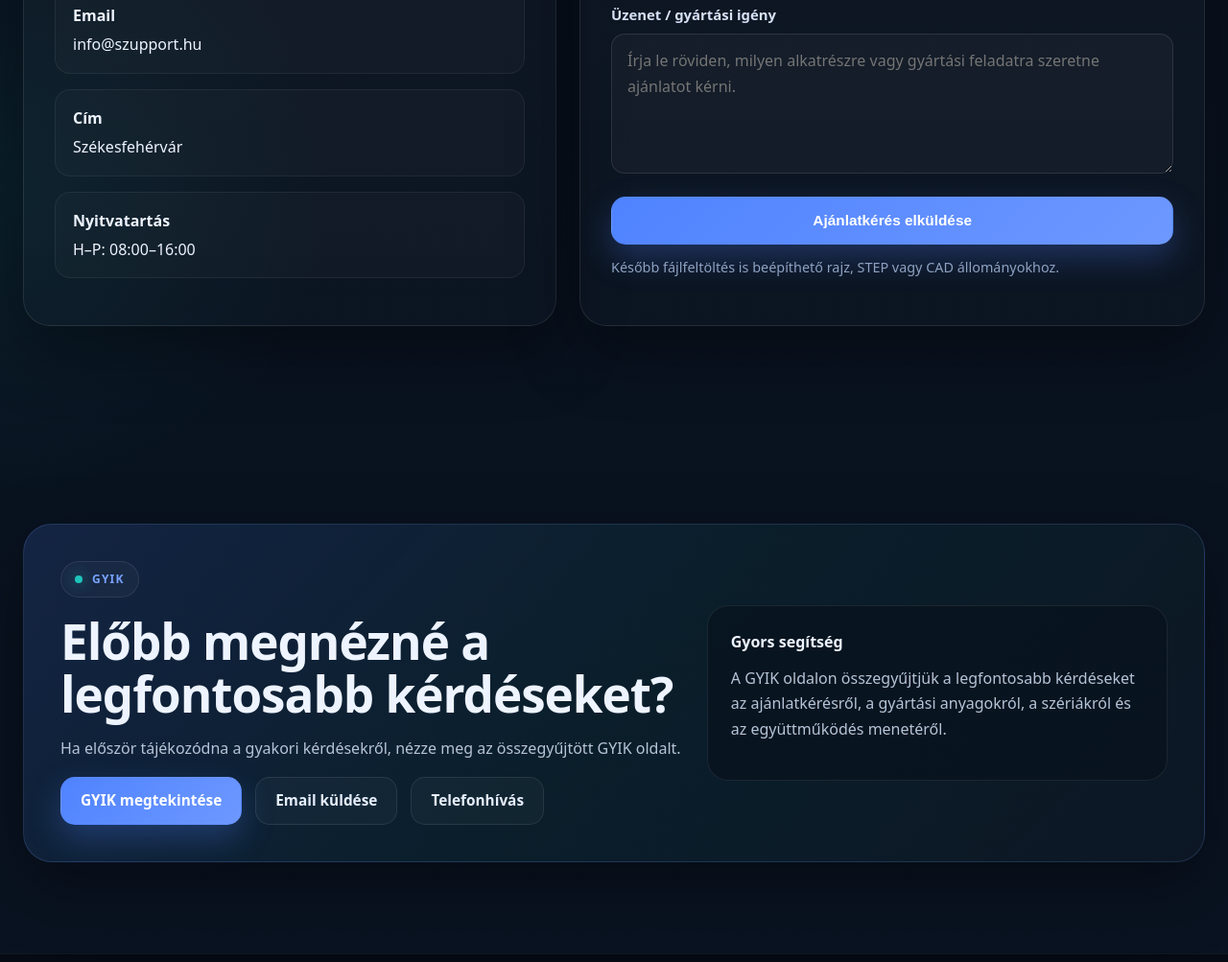
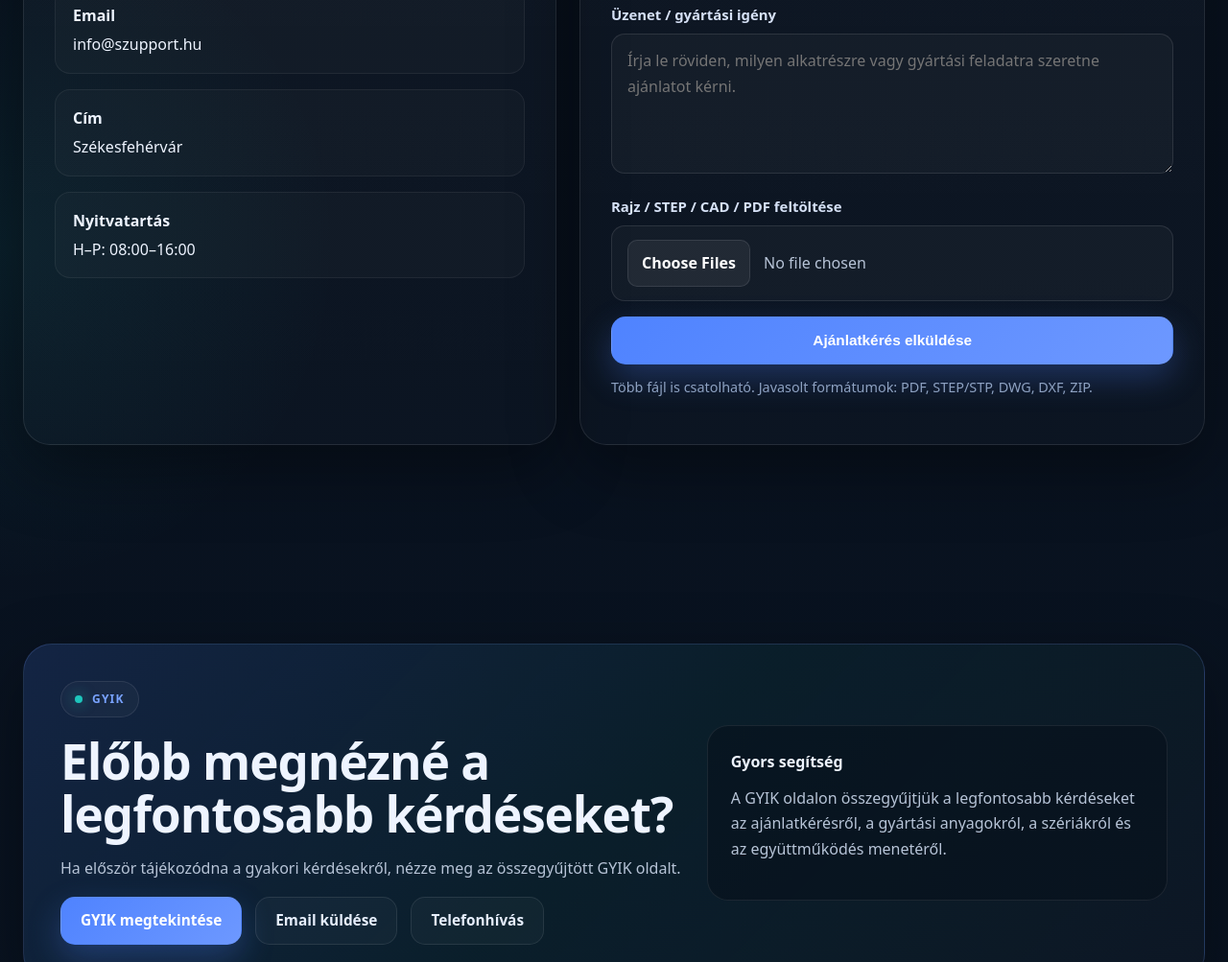
Before and after one commit to szupporttest/szupport, a plain HTML site: page kapcsolat.html in a window 1280 px wide. Shown: the part 716-1719 px from the top of the page at 96% size. Drawn offline with Linux system fonts and the light colour scheme.

Commit message:
Add files via upload

```diff
--- a/kapcsolat.html
+++ b/kapcsolat.html
@@ -214,6 +214,31 @@ label{display:block;font-size:.93rem;color:#d6e1f6;margin-bottom:8px;font-weight
 input,textarea{width:100%;padding:14px 16px;border-radius:14px;border:1px solid rgba(255,255,255,.10);background:rgba(255,255,255,.03);color:#fff;outline:none;font:inherit}
 input:focus,textarea:focus{border-color:rgba(121,163,255,.72);box-shadow:0 0 0 4px rgba(79,131,255,.12)}
 textarea{min-height:146px;resize:vertical}
+input[type="file"]{
+  width:100%;
+  padding:14px 16px;
+  border-radius:14px;
+  border:1px solid rgba(255,255,255,.10);
+  background:rgba(255,255,255,.03);
+  color:var(--muted);
+  outline:none;
+  font:inherit;
+}
+input[type="file"]:focus{
+  border-color:rgba(121,163,255,.72);
+  box-shadow:0 0 0 4px rgba(79,131,255,.12);
+}
+input[type="file"]::file-selector-button{
+  margin-right:14px;
+  padding:10px 14px;
+  border-radius:10px;
+  border:1px solid rgba(255,255,255,.10);
+  background:rgba(255,255,255,.06);
+  color:#fff;
+  cursor:pointer;
+  font:inherit;
+  font-weight:700;
+}
 .form-note{font-size:.9rem;color:var(--soft);margin-top:12px}
 .faq-wrap{display:grid;gap:16px;max-width:900px}
 .faq-item{border:1px solid var(--line);border-radius:22px;overflow:hidden;background:linear-gradient(180deg, rgba(255,255,255,.03), rgba(255,255,255,.015))}
@@ -457,8 +482,12 @@ footer{padding:36px 0 46px;background:rgba(5,10,18,.92);border-top:1px solid rgb
             <label for="message">Üzenet / gyártási igény</label>
             <textarea id="message" name="message" placeholder="Írja le röviden, milyen alkatrészre vagy gyártási feladatra szeretne ajánlatot kérni."></textarea>
           </div>
+          <div style="margin-top:14px">
+            <label for="files">Rajz / STEP / CAD / PDF feltöltése</label>
+            <input id="files" name="files" type="file" accept=".pdf,.step,.stp,.dwg,.dxf,.zip,.rar,.7z,.jpg,.jpeg,.png" multiple>
+          </div>
           <div style="margin-top:16px"><button class="btn btn-primary btn-full" type="submit">Ajánlatkérés elküldése</button></div>
-          <p class="form-note">Később fájlfeltöltés is beépíthető rajz, STEP vagy CAD állományokhoz.</p>
+          <p class="form-note">Több fájl is csatolható. Javasolt formátumok: PDF, STEP/STP, DWG, DXF, ZIP.</p>
         </form>
       </div>
     </div>
```
